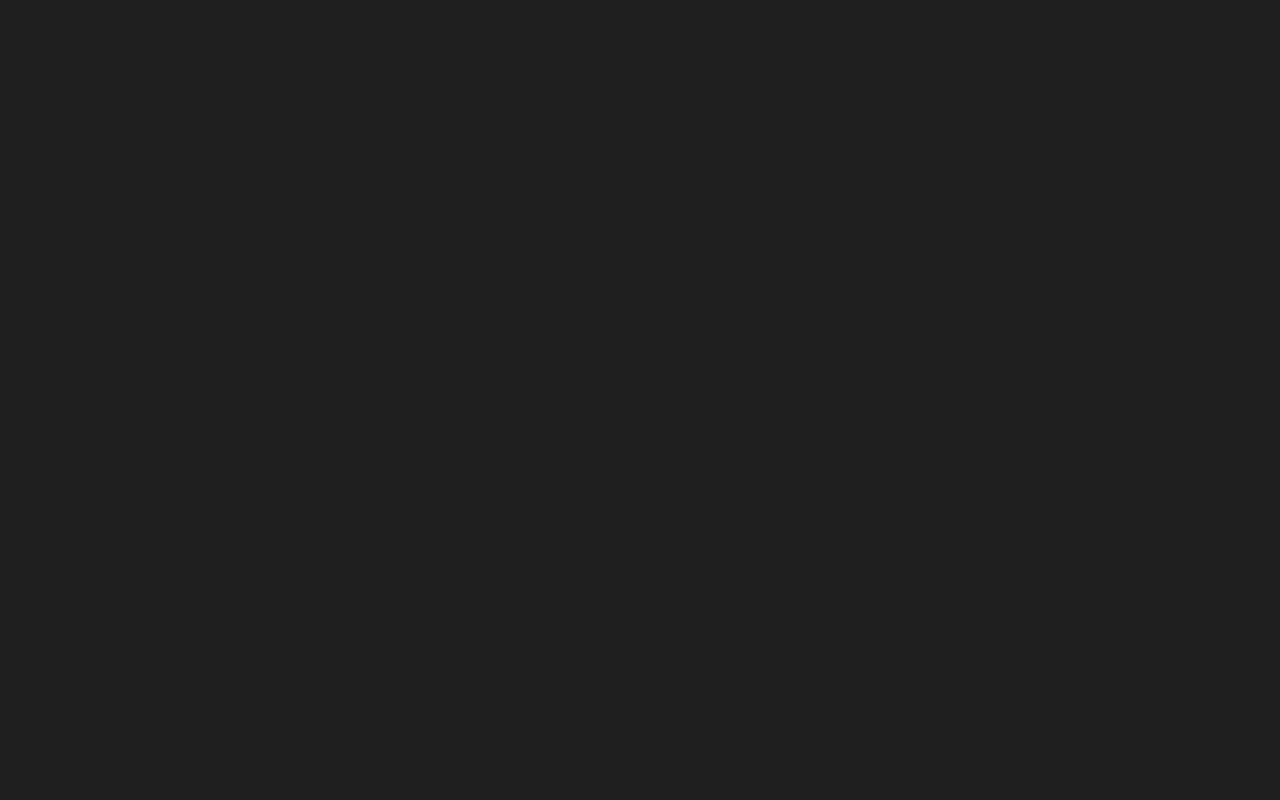
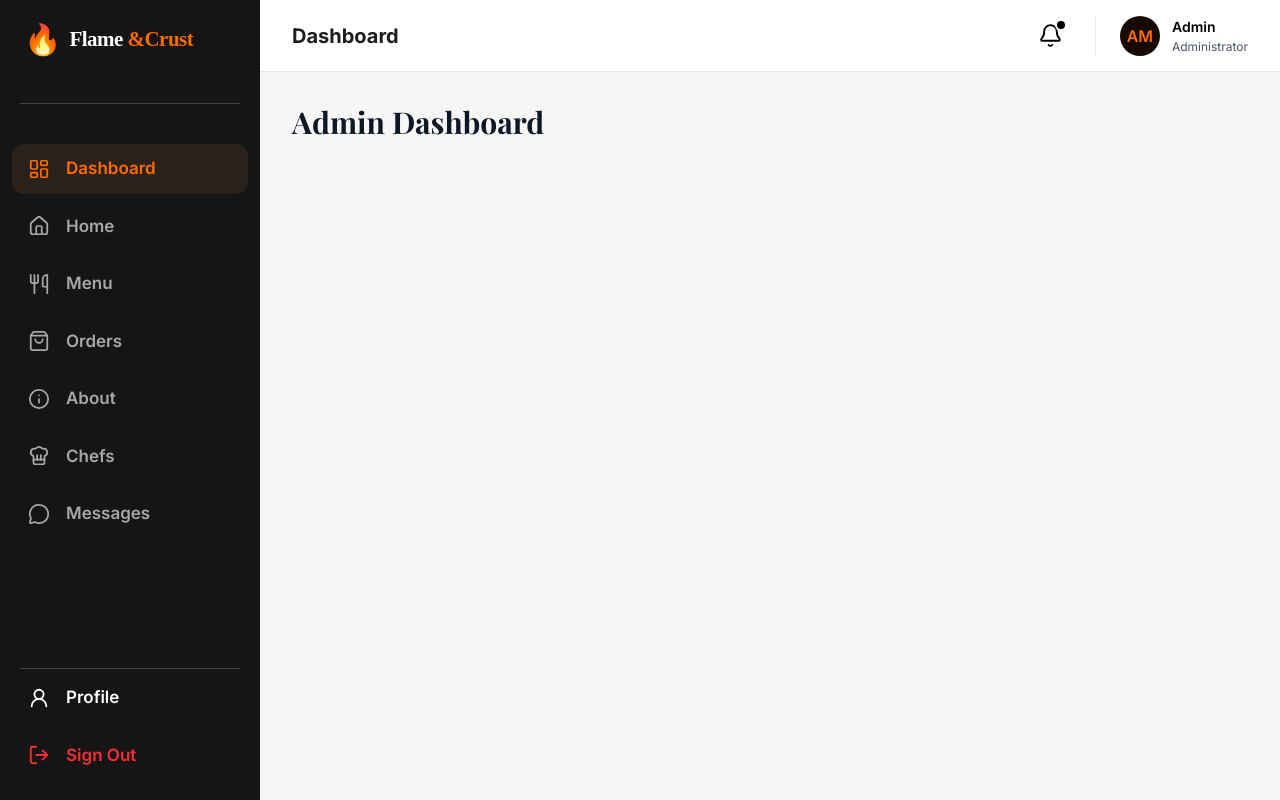
Before and after one commit to LauraHarshani/Restaurant-system, a React (Vite) app in the folder frontend/: page /admin/dashboard in a window 1280 px wide. Before the commit this address had no page. Built offline with nearby package versions, Linux system fonts and the light colour scheme; a web font is replaced by a local one.

Commit message:
admin layout

```diff
--- a/frontend/src/App.jsx
+++ b/frontend/src/App.jsx
@@ -1,7 +1,7 @@
 import { BrowserRouter, Routes, Route } from 'react-router-dom';
 
 import CustomerLayout from "./layouts/CustomerLayout";
-// import AdminLayout from "./layouts/AdminLayout";
+import AdminLayout from "./layouts/AdminLayout";
 
 import Home from './pages/Home';
 import About from './pages/About';
@@ -13,6 +13,8 @@ import Checkout from './pages/Checkout';
 import OrderConfirmation from './pages/OrderConfirmation';
 
 import AdminLogin from './pages/admin/AdminLogin';
+import AdminHome from './pages/admin/AdminHome';
+import AdminDashboard from './pages/admin/AdminDashboard';
 
 function App() {
   return (
@@ -34,7 +36,10 @@ function App() {
         </Route>
 
         {/*Admin Layout*/}
-
+        <Route path='/admin' element={<AdminLayout/>}>
+          <Route path='dashboard' element={<AdminDashboard/>}/>
+          <Route path='home' element={<AdminHome/>}/>
+        </Route>
 
       </Routes>
 
--- /dev/null
+++ b/frontend/src/components/admin/AdminNavbar.jsx
@@ -0,0 +1,66 @@
+
+import { useLocation } from "react-router-dom";
+import { Bell } from "lucide-react";
+
+const pageTitles = {
+  "/admin/dashboard": "Dashboard",
+  "/admin/home": "Home",
+  "/admin/menu": "Menu",
+  "/admin/orders": "Orders",
+  "/admin/about": "About",
+  "/admin/chefs": "Chefs",
+  "/admin/messages": "Messages",
+  "/admin/profile": "Profile",
+};
+
+export default function AdminNavbar() {
+  const location = useLocation();
+
+  const pageTitle =
+    pageTitles[location.pathname] || "Admin Panel";
+
+  return (
+    <header className="sticky top-0 z-30 flex h-[72px] shrink-0 items-center justify-between border-b border-gray-200 bg-white px-5 sm:px-8">
+      {/* Current page title */}
+      <h1 className="text-xl font-bold text-[#1e1e1e]">
+        {pageTitle}
+      </h1>
+
+      {/* Right-side actions */}
+      <div className="flex items-center gap-4 sm:gap-6">
+        <button
+          type="button"
+          aria-label="Notifications"
+          className="relative rounded-full p-2 text-black transition hover:bg-gray-100"
+        >
+          <Bell size={25} strokeWidth={1.8} />
+          <span className="absolute right-1.5 top-1.5 h-2 w-2 rounded-full bg-black ring-2 ring-white" />
+        </button>
+
+        <div className="h-10 border-l border-gray-200" />
+
+        {/* Admin profile */}
+        <button
+          type="button"
+          onClick={() => {
+            window.location.href = "/admin/profile";
+          }}
+          className="flex items-center gap-3 text-left"
+        >
+          <div className="flex h-10 w-10 items-center justify-center rounded-full bg-[#160900] text-base font-semibold text-[#ff6b00]">
+            AM
+          </div>
+
+          <div className="hidden sm:block">
+            <p className="text-sm font-semibold text-black">
+              Admin
+            </p>
+            <p className="mt-0.5 text-xs text-gray-600">
+              Administrator
+            </p>
+          </div>
+        </button>
+      </div>
+    </header>
+  );
+}
--- /dev/null
+++ b/frontend/src/components/admin/AdminSidebar.jsx
@@ -0,0 +1,94 @@
+
+import { NavLink, useNavigate } from "react-router-dom";
+import {
+  LayoutDashboard,
+  House,
+  Utensils,
+  ShoppingBag,
+  Info,
+  ChefHat,
+  MessageCircle,
+  UserRound,
+  LogOut,
+} from "lucide-react";
+
+const navItems = [
+  { label: "Dashboard", path: "/admin/dashboard", icon: LayoutDashboard },
+  { label: "Home", path: "/admin/home", icon: House },
+  { label: "Menu", path: "/admin/menu", icon: Utensils },
+  { label: "Orders", path: "/admin/orders", icon: ShoppingBag },
+  { label: "About", path: "/admin/about", icon: Info },
+  { label: "Chefs", path: "/admin/chefs", icon: ChefHat },
+  { label: "Messages", path: "/admin/messages", icon: MessageCircle },
+];
+
+export default function AdminSidebar() {
+  const navigate = useNavigate();
+
+  const handleLogout = () => {
+    sessionStorage.removeItem("demoAdminLoggedIn");
+    navigate("/admin/login");
+  };
+
+  return (
+    <aside className="flex min-h-screen w-[260px] shrink-0 flex-col bg-[#151515] px-3 py-5 text-white">
+      {/* Brand */}
+      <div className="flex h-[75px] items-start gap-2 px-3 pt-1">
+        <span className="text-[30px] leading-none">🔥</span>
+        <span className="font-logo text-[21px] font-bold tracking-tight">
+          Flame <span className="text-[#ff6b00]">&amp;Crust</span>
+        </span>
+      </div>
+
+      <div className="mx-2 mb-10 mt-2 border-t border-white/20" />
+
+      {/* Navigation */}
+      <nav className="flex-1 space-y-2" aria-label="Admin navigation">
+        {navItems.map(({ label, path, icon: Icon }) => (
+          <NavLink
+            key={path}
+            to={path}
+            className={({ isActive }) =>
+              `flex items-center gap-4 rounded-xl px-4 py-3 text-[17px] font-semibold transition-colors ${
+                isActive
+                  ? "bg-[#2b211b] text-[#ff6b00]"
+                  : "text-[#a7a7a7] hover:bg-white/5 hover:text-white"
+              }`
+            }
+          >
+            <Icon size={22} strokeWidth={1.9} />
+            <span>{label}</span>
+          </NavLink>
+        ))}
+      </nav>
+
+      {/* Bottom actions */}
+      <div className="mx-2 mb-1 border-t border-white/20" />
+
+      <div className="space-y-2">
+        <NavLink
+          to="/admin/profile"
+          className={({ isActive }) =>
+            `flex items-center gap-4 rounded-xl px-4 py-3 text-[17px] font-semibold transition-colors ${
+              isActive
+                ? "bg-[#2b211b] text-[#ff6b00]"
+                : "text-white hover:bg-white/5"
+            }`
+          }
+        >
+          <UserRound size={22} />
+          <span>Profile</span>
+        </NavLink>
+
+        <button
+          type="button"
+          onClick={handleLogout}
+          className="flex w-full items-center gap-4 rounded-xl px-4 py-3 text-left text-[17px] font-semibold text-red-500 transition-colors hover:bg-red-500/10"
+        >
+          <LogOut size={22} />
+          <span>Sign Out</span>
+        </button>
+      </div>
+    </aside>
+  );
+}
--- /dev/null
+++ b/frontend/src/layouts/AdminLayout.jsx
@@ -0,0 +1,20 @@
+
+import { Outlet } from "react-router-dom";
+import AdminSidebar from "../components/admin/AdminSidebar";
+import AdminNavbar from "../components/admin/AdminNavbar";
+
+export default function AdminLayout() {
+  return (
+    <div className="flex min-h-screen bg-[#f6f6f6] font-sans text-gray-900">
+      <AdminSidebar />
+
+      <div className="flex min-w-0 flex-1 flex-col">
+        <AdminNavbar />
+
+        <main className="flex-1 p-5 sm:p-8">
+          <Outlet />
+        </main>
+      </div>
+    </div>
+  );
+}
--- /dev/null
+++ b/frontend/src/pages/admin/AdminDashboard.jsx
@@ -0,0 +1,9 @@
+const AdminDashboard = () => {
+  return (
+    <div>
+      <h1 className="text-3xl font-bold font-serif">Admin Dashboard</h1>
+    </div>
+  );
+};
+
+export default AdminDashboard;
--- /dev/null
+++ b/frontend/src/pages/admin/AdminHome.jsx
@@ -0,0 +1,9 @@
+const AdminHome = () => {
+  return (
+    <div>
+      <h1 className="text-3xl font-bold font-serif">Admin Home</h1>
+    </div>
+  );
+};
+
+export default AdminHome;
```
